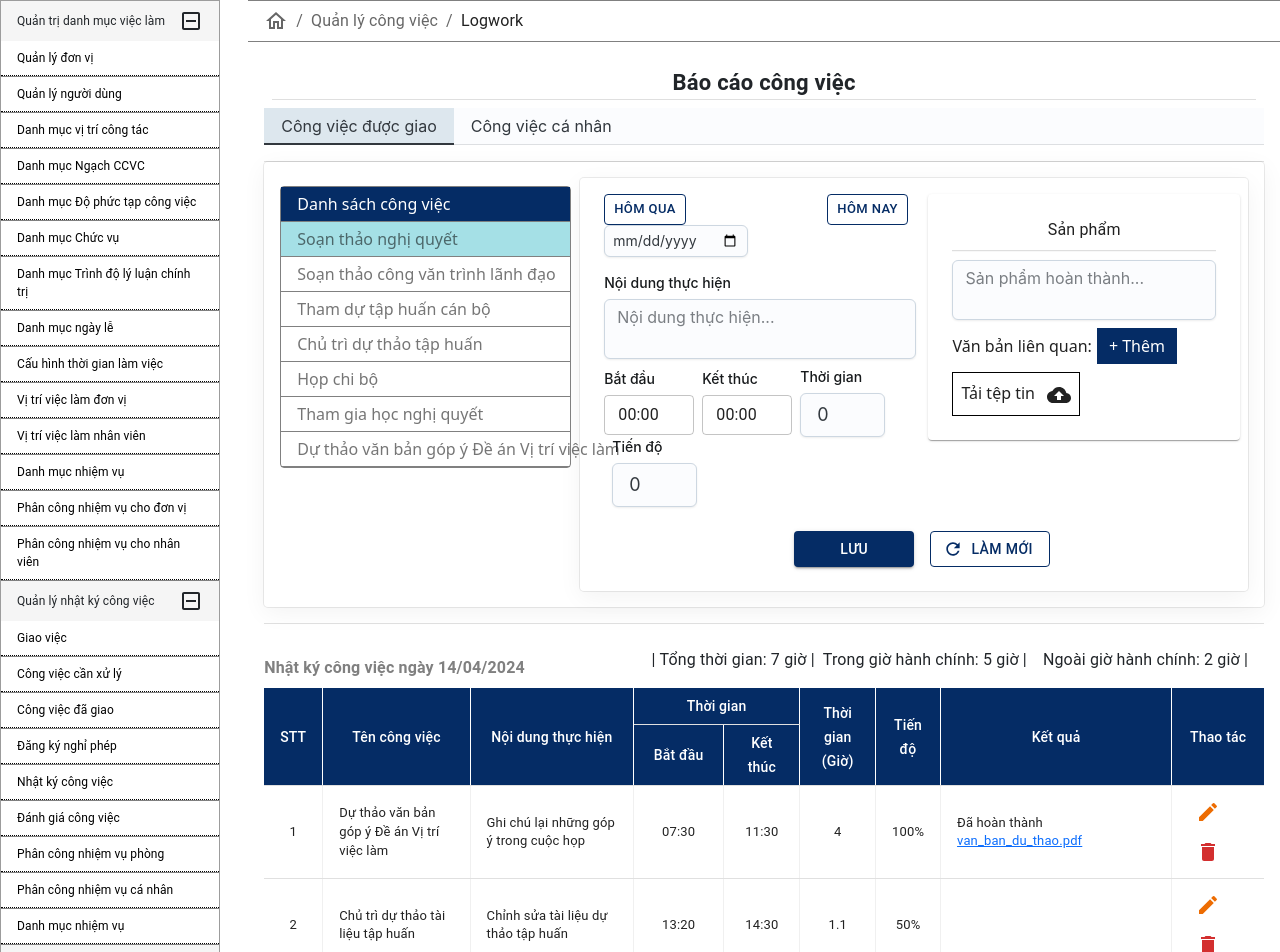
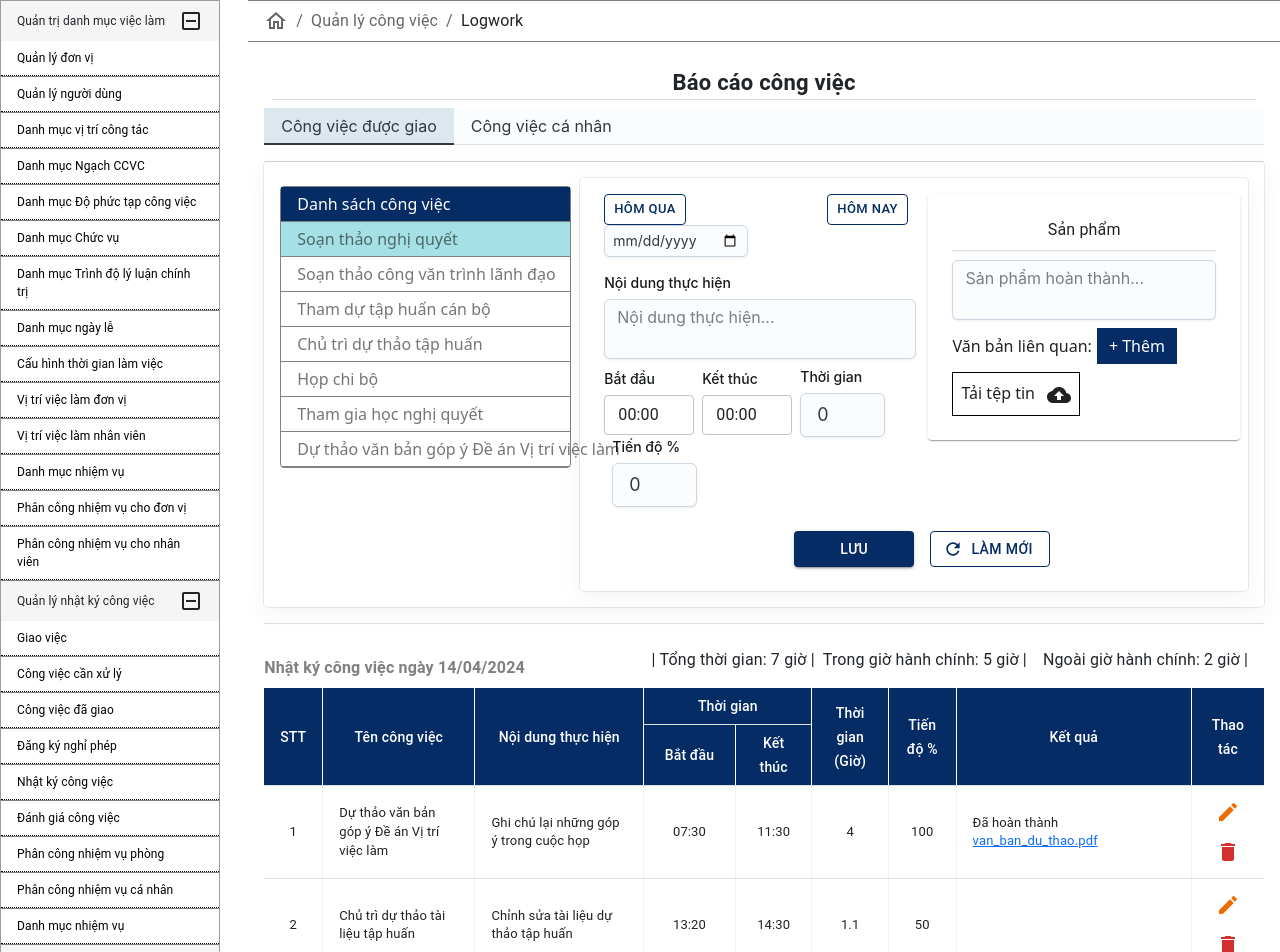
Before and after one commit to ThanhDienGIT/qlcv_ui, a React (Create React App) app: page /logwork in a window 1280 px wide. Shown: the top 952 px of the page. Built offline with nearby package versions, Linux system fonts and the light colour scheme.

Commit message:
new code

```diff
--- a/src/View/LogWork/LogWork.js
+++ b/src/View/LogWork/LogWork.js
@@ -531,7 +531,7 @@ function LogWork() {
                                              <Input name='sum' onChange={handleOnChange} value={Number(form.sum)} size={'lg'} type='number' sx={{ width: 85 }} />
                                         </FormControl>
                                         <FormControl sx={{ marginLeft: 1 }}>
-                                             <FormLabel>Tiến độ</FormLabel>
+                                             <FormLabel>Tiến độ %</FormLabel>
                                              <Input name='progress' onChange={handleOnChange} value={Number(form.progress)} size={'lg'} type='number' sx={{ width: 85 }} />
                                         </FormControl>
                                    </Box>
@@ -614,7 +614,7 @@ function LogWork() {
                                    <StyledTableCell align='center' sx={{ borderRight: '1px solid white' }} width={'20%'} rowSpan={2}>Nội dung thực hiện</StyledTableCell>
                                    <StyledTableCell align='center' sx={{ borderRight: '1px solid white' }} width={'10%'} colSpan={2}>Thời gian</StyledTableCell>
                                    <StyledTableCell align='center' sx={{ borderRight: '1px solid white' }} width={'8%'} rowSpan={2}>Thời gian (Giờ)</StyledTableCell>
-                                   <StyledTableCell align='center' sx={{ borderLeft: '1px solid white' }} rowSpan={2}>Tiến độ</StyledTableCell>
+                                   <StyledTableCell align='center' sx={{ borderLeft: '1px solid white' }} rowSpan={2} width={'7%'}>Tiến độ %</StyledTableCell>
                                    <StyledTableCell align='center' sx={{ borderLeft: '1px solid white' }} width={'26%'} rowSpan={2}>Kết quả</StyledTableCell>
                                    <StyledTableCell align='center' sx={{ borderLeft: '1px solid white' }} width={'15%'} rowSpan={2}>Thao tác</StyledTableCell>
                                    {/* <StyledTableCell align='center' sx={{ borderLeft: '1px solid white' }} width={'5%'}><Checkbox sx={{ marginTop: 1 }} checked={selectAll} onChange={handleSelectAll} /></StyledTableCell> */}
@@ -644,7 +644,7 @@ function LogWork() {
                                                        {Number((ele.endnumber - ele.startnumber)) / 100}
                                                   </StyledTableCell>
                                                   <StyledTableCell align='center' sx={{ borderLeft: '1px solid #f0f0f0' }} >
-                                                       {ele.tiendo * 10}%
+                                                       {ele.tiendo * 10}
                                                   </StyledTableCell>
                                                   <StyledTableCell sx={{ borderLeft: '1px solid #f0f0f0' }}>
                                                        <Box display={'flex'} flexDirection={'column'}>
```
